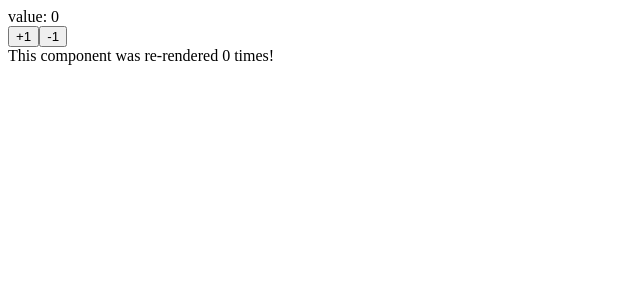
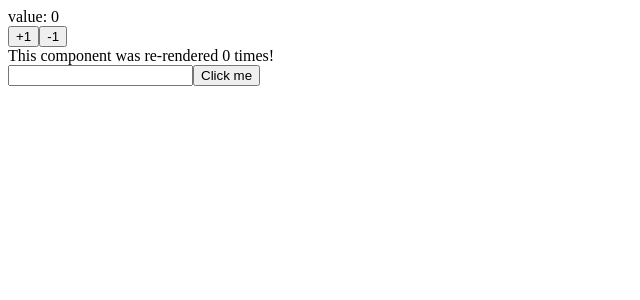
Before and after one commit to gyokufoo/my-first-react-app-in-typescript, a React (Create React App) app: page / in a window 1280 px wide. Shown: the top 300 px of the page, without its empty margins (0-640 px from the left). Built offline with nearby package versions, Linux system fonts and the light colour scheme.

Commit message:
userRefbasic

```diff
--- a/src/Counter.tsx
+++ b/src/Counter.tsx
@@ -3,13 +3,11 @@
 const Counter: React.FC<{}> = () => {
   const initialValue: any = 0;
   const [value, setValue] = useState<number>(initialValue);
-
   const increment = () => {
     setValue((preveState) => {
       return preveState + 1;
     });
   };
-
   const decrement = () => {
     setValue(value - 1);
   };
@@ -19,12 +17,19 @@
     renderTimes.current = renderTimes.current + 1;
   });
 
+  const ref = useRef<HTMLInputElement>(null!);
+  const focusInput = () => {
+    ref.current.focus();
+  };
+
   return (
     <div>
       <div>value: {value}</div>
       <button onClick={increment}>+1</button>
       <button onClick={decrement}>-1</button>
       <div>This component was re-rendered {renderTimes.current} times!</div>
+      <input ref={ref} type="text" />
+      <button onClick={focusInput}>Click me</button>
     </div>
   );
 };
```
